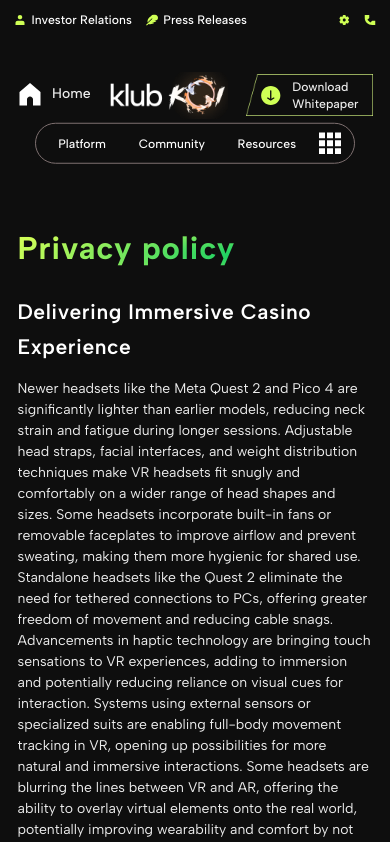
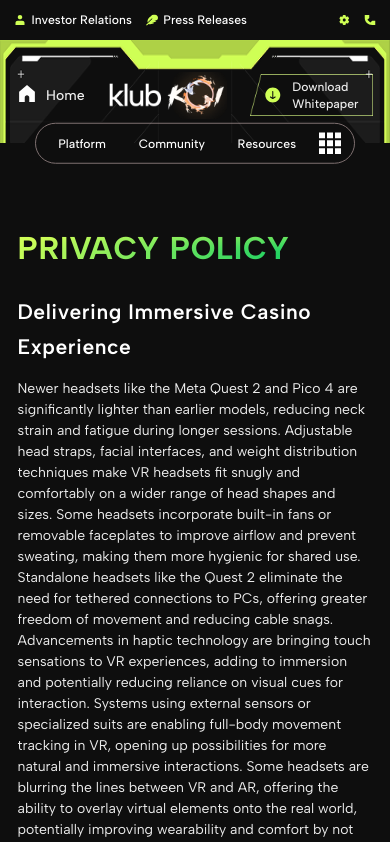
Before and after one commit to tmwgc/klubkoi-lander, a Next.js app: page /privacy-policy in a window 390 px wide. Shown: the top 842 px of the page. Built offline with nearby package versions, Linux system fonts and the light colour scheme.

Commit message:
chore: header other layout bg updated

```diff
--- a/src/app/(layout1)/layout.tsx
+++ b/src/app/(layout1)/layout.tsx
@@ -6,7 +6,7 @@ export default function Layout({ children }: { children: React.ReactNode }) {
   return (
     <>
       <TopNavigation />
-      <Header />
+      <Header className="header-bg-2" />
       <main>{children}</main>
       <Footer />
     </>
--- a/src/app/(layout1)/privacy-policy/page.tsx
+++ b/src/app/(layout1)/privacy-policy/page.tsx
@@ -4,7 +4,7 @@ const Page = () => {
   return (
     <section className="max-w-[1400px] w-full m-auto max-md:max-w-full px-20 max-md:px-5">
       <div className="flex flex-col py-20">
-        <h1 className="text-4xl font-bold tracking-wide leading-10 text-white mb-8">
+        <h1 className="text-4xl font-bold tracking-wide leading-10 text-white mb-8 uppercase">
           <span className="gradient-text">Privacy policy</span>
         </h1>
         <div className="flex flex-col gap-5">
--- a/src/app/(layout1)/terms-of-use/page.tsx
+++ b/src/app/(layout1)/terms-of-use/page.tsx
@@ -4,7 +4,7 @@ const Page = () => {
   return (
     <section className="max-w-[1400px] w-full m-auto max-md:max-w-full px-20 max-md:px-5">
       <div className="flex flex-col py-20">
-        <h1 className="text-4xl font-bold tracking-wide leading-10 text-white mb-8">
+        <h1 className="text-4xl font-bold tracking-wide leading-10 text-white mb-8 uppercase">
           <span className="gradient-text">Terms of use</span>
         </h1>
         <div className="flex flex-col gap-5">
--- a/src/app/globals.scss
+++ b/src/app/globals.scss
@@ -328,10 +328,30 @@ body {
   }
 }
 
-.section-blur-bg{
+.section-blur-bg {
   background-image: url("../../public/images/blur-bg.png");
   background-size: cover;
   background-repeat: no-repeat;
+}
+
+.header-bg-2 {
+  position: relative;
+}
+
+.header-bg-2::after {
+  content: "";
+  position: absolute;
+  inset: 0;
+  background-image: url("../../public/images/header-bg2.png");
+  background-size: 100% 100%;
+  background-repeat: no-repeat;
+  z-index: -1;
+  pointer-events: none;
+
+  @media (max-width: 768px) {
+    background-image: url("../../public/images/header-bg2-mobile.png");
+    z-index: 0;
+  }
 }
 
 @media (min-width: 768px) {
--- a/src/components/BlogArticles/BlogArticlesHeader.tsx
+++ b/src/components/BlogArticles/BlogArticlesHeader.tsx
@@ -1,6 +1,6 @@
 "use client";
 
-import React from 'react';
+import React from "react";
 
 interface BlogArticlesHeaderProps {
   title?: string;
@@ -9,11 +9,11 @@ interface BlogArticlesHeaderProps {
 
 export const BlogArticlesHeader: React.FC<BlogArticlesHeaderProps> = ({
   title = "LATEST ARTICLES FROM BLOG",
-  subtitle = "Read articles from our blog on casino"
+  subtitle = "Read articles from our blog on casino",
 }) => {
   return (
     <header className="flex flex-col justify-between items-center self-center w-full text-center max-md:max-w-full">
-      <h1 className="text-4xl font-bold text-white tracking-[4.32px] max-md:max-w-full">
+      <h1 className="text-4xl font-bold text-white tracking-[4.32px] max-md:max-w-full font-advent-pro">
         {title}
       </h1>
       <p className="mt-1.5 text-lg font-medium tracking-wide leading-snug text-neutral-200">
--- a/src/components/FAQSection.tsx
+++ b/src/components/FAQSection.tsx
@@ -40,10 +40,10 @@ export const FAQSection = () => {
       <div className="max-w-[1400px] w-full py-20 px-0 max-md:px-5 md:px-10 m-auto max-md:max-w-full border-b-[1px] border-[#575757]">
         <div className="flex flex-col items-center self-center w-full max-w-[946px] m-auto max-md:max-w-full">
           <header className="flex gap-6 justify-between items-center max-w-full max-md:flex-col max-md:items-start">
-            <h1 className="self-stretch my-auto text-6xl font-bold leading-none text-center text-lime-300 tracking-[6.72px] max-md:text-4xl max-md:text-start">
+            <h1 className="self-stretch my-auto text-6xl font-bold leading-none text-center text-lime-300 tracking-[6.72px] max-md:text-4xl max-md:text-start font-advent-pro">
               FAQ
             </h1>
-            <h2 className="self-stretch my-auto text-4xl font-semibold leading-none text-white tracking-[4.54px] max-md:max-w-full">
+            <h2 className="self-stretch my-auto text-4xl font-semibold leading-none text-white tracking-[4.54px] max-md:max-w-full font-advent-pro">
               Frequently Asked Questions
             </h2>
           </header>
--- a/src/components/Header.tsx
+++ b/src/components/Header.tsx
@@ -4,7 +4,7 @@ import Image from "next/image";
 import NavLink from "./NavLink";
 import Link from "next/link";
 
-const Header: React.FC = () => {
+const Header: React.FC<{ className?: string }> = ({ className = "header-bg" }) => {
   const navLinks = [
     { name: "Platform", link: "/invesment-portal" },
     { name: "Community", link: "/community" },
@@ -13,7 +13,10 @@ const Header: React.FC = () => {
 
   return (
     // <header className="flex justify-between items-center w-full relative px-5 py-9 pb-7 md:py-0 md:pb-0 md:px-20 header-bg bg-black-bg md:bg-transparent relative mb-5 md:mb-0">
-    <header className="flex justify-between items-center w-full relative px-5 py-9 pb-7 md:py-12 md:pb-3 md:px-20 header-bg bg-black-bg md:bg-transparent relative mb-5 md:mb-0">
+    <header
+      className={`flex justify-between items-center w-full relative px-5 py-9 pb-7 md:py-12 md:pb-3 md:px-20 bg-black-bg md:bg-transparent relative mb-5 md:mb-0 ${className}`}
+    >
+      <div className="max-w-[1400px] m-auto flex justify-between items-center w-full">
         <div className="flex items-center logo hidden md:flex">
           <Link href="/">
             <Image
@@ -36,10 +39,13 @@ const Header: React.FC = () => {
                 width={24}
                 height={24}
                 objectFit={"contain"}
+                className="w-[24px] aspect-square max-md:w-[18px]"
                 // className="h-10"
               />
             </Link>
-          <p className="font-medium text-md block md:hidden">Home</p>
+            <Link href="/" className="font-medium text-md block md:hidden">
+              Home
+            </Link>
           </div>
           <div className="flex gap-10 items-center hidden md:flex">
             {navLinks.map((link, idx) => (
@@ -68,6 +74,7 @@ const Header: React.FC = () => {
               alt="download whitepaper"
               width={22}
               height={22}
+              className="w-[22px] aspect-square max-md:w-[18px]"
             />
             <span className="text-left font-medium text-sm">
               Download
@@ -88,6 +95,7 @@ const Header: React.FC = () => {
           ))}
           <Image src="/icons/menu.svg" alt="meny" width={24} height={24} />
         </div>
+      </div>
     </header>
   );
 };
--- a/src/components/InvesmentPromotion/index.tsx
+++ b/src/components/InvesmentPromotion/index.tsx
@@ -21,7 +21,7 @@ const InvestmentPromotion = () => {
               Invest with us in
             </div>
             <div className="mt-1 text-4xl max-md:text-3xl font-bold leading-8 tracking-[4.56px]">
-              <span className="gradient-text">FUTURE OF VIRTUAL CASINOS</span>
+              <span className="gradient-text font-advent-pro">FUTURE OF VIRTUAL CASINOS</span>
             </div>
           </div>
         </div>
--- a/src/components/LoginPortal/index.tsx
+++ b/src/components/LoginPortal/index.tsx
@@ -21,7 +21,7 @@ const LoginPortal: React.FC<LoginPortalProps> = ({ className, title, subtitle, d
             <div className="text-2xl leading-none text-lime-300 tracking-[5.76px] uppercase">
               {title}
             </div>
-            <div className="mt-2.5 text-3xl font-bold leading-none text-white tracking-[3.84px] uppercase">
+            <div className="mt-2.5 text-3xl font-bold leading-none text-white tracking-[3.84px] uppercase font-advent-pro">
               {subtitle}
             </div>
           </div>
--- a/src/components/NewsHeadlines/index.tsx
+++ b/src/components/NewsHeadlines/index.tsx
@@ -33,7 +33,7 @@ export const NewsHeadlines = () => {
     <section className="max-w-[1400px] w-full m-auto max-md:max-w-full px-5 my-20">
       <div className="flex flex-col pb-36 max-md:pb-24">
         <div className="flex z-10 flex-wrap gap-10 mt-0 mb-20 w-full text-white px-10 max-md:max-w-full">
-          <h1 className="grow shrink text-5xl font-black leading-10 w-[415px] max-md:max-w-full">
+          <h1 className="grow shrink text-5xl font-black leading-10 w-[415px] max-md:max-w-full max-md:text-4xl">
             WE&#39;RE <span className="gradient-text">MAKING</span>
             <br />
             HEADLINES ON <span className="gradient-text">NEWS</span>
--- a/src/components/PurchaseAndStake/index.tsx
+++ b/src/components/PurchaseAndStake/index.tsx
@@ -36,8 +36,8 @@ export const PurchaseAndStake: React.FC = () => {
         </div>
       </div>
       <div
-        className="flex gap-5 blur-bg py-2 px-2 transform origin-bottom-left"
-        style={{ transform: "rotate(-2deg)" }}
+        className="flex gap-5 blur-bg py-2 px-2 transform rotate-[-2deg] origin-bottom-left max-md:flex-wrap"
+        // style={{ transform: "rotate(-2deg)" }}
       >
         {items.map((item, index) => (
           <div key={index} className="flex items-center gap-2 mx-3 md:mx-5">
--- a/src/components/SignupForm.tsx
+++ b/src/components/SignupForm.tsx
@@ -18,7 +18,7 @@ export const SignupForm = () => {
       />
       <div className="flex relative flex-col max-w-full border-b border-black w-[693px]">
         <header className="flex flex-col w-full text-center text-gray-100 max-md:max-w-full">
-          <h1 className="text-5xl font-bold leading-10 bg-clip-text max-md:max-w-full">
+          <h1 className="text-5xl font-bold leading-10 bg-clip-text max-md:max-w-full max-md:text-4xl">
             <span className="gradient-text">Signup & Gain</span> Early Beta Access to our{" "}
             <span className="gradient-text">Gambling Platform</span>
           </h1>
```
Also changed, not shown: public/images/header-bg2-mobile.png (added), public/images/header-bg2.png (added). Lines whose indentation alone changed are shown as unchanged.
